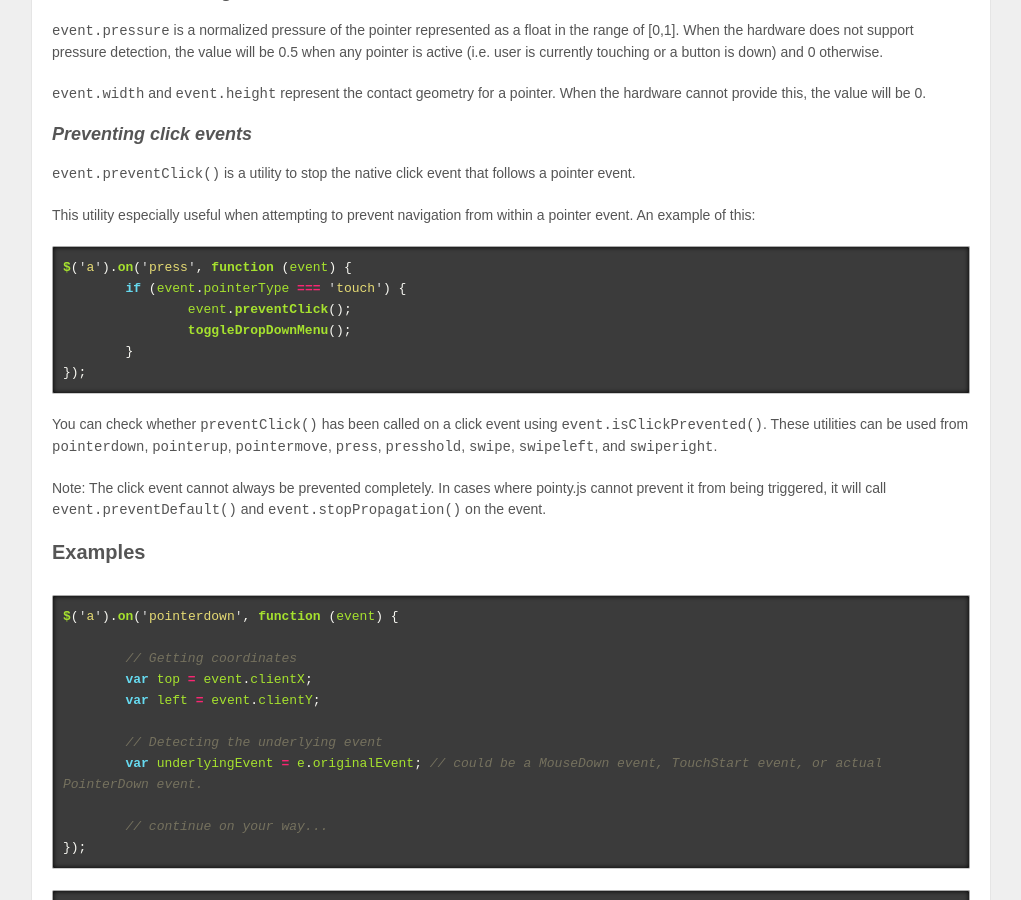
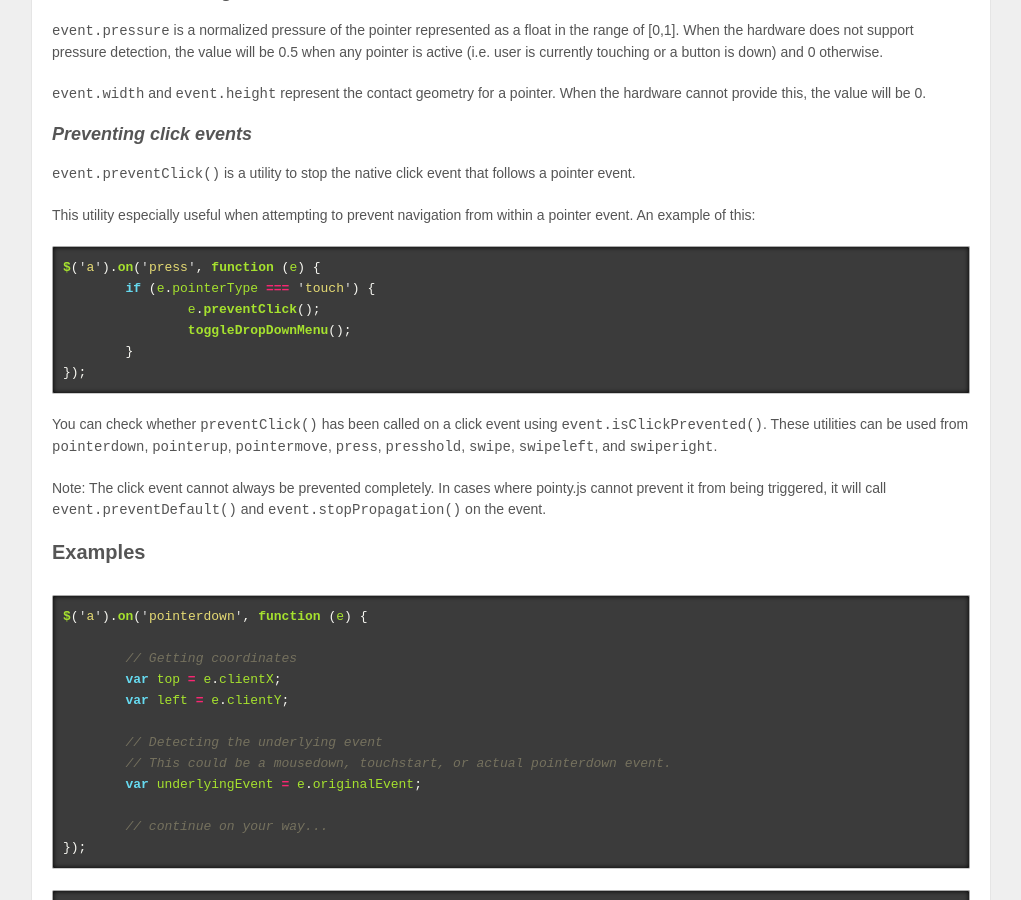
Before and after one commit to vistaprint/PointyJSSite, a Jekyll site: the page built from site/pointy.md, in a window 1280 px wide and 900 px high, scrolled down 2821 px. Shown: the whole window, without its empty margins (129-1150 px from the left). Built offline with Jekyll 4.4.1, drawn with Linux system fonts in a browser that asks for light colours.

Commit message:
Fixing bug in examples

```diff
--- a/site/pointy.md
+++ b/site/pointy.md
@@ -126,9 +126,9 @@ The bitmask of these identifies which buttons are pressed. For example: if both
 This utility especially useful when attempting to prevent navigation from within a pointer event. An example of this:
 
 {% highlight javascript %}
-$('a').on('press', function (event) {
-	if (event.pointerType === 'touch') {
-		event.preventClick();
+$('a').on('press', function (e) {
+	if (e.pointerType === 'touch') {
+		e.preventClick();
 		toggleDropDownMenu();
 	}
 });
@@ -141,14 +141,15 @@ Note: The click event cannot always be prevented completely. In cases where poin
 ### Examples
 
 {% highlight javascript %}
-$('a').on('pointerdown', function (event) {
+$('a').on('pointerdown', function (e) {
 
 	// Getting coordinates
-	var top = event.clientX;
-	var left = event.clientY;
+	var top = e.clientX;
+	var left = e.clientY;
 
 	// Detecting the underlying event
-	var underlyingEvent = e.originalEvent; // could be a MouseDown event, TouchStart event, or actual PointerDown event.
+	// This could be a mousedown, touchstart, or actual pointerdown event.
+	var underlyingEvent = e.originalEvent;
 
 	// continue on your way...
 });
```
